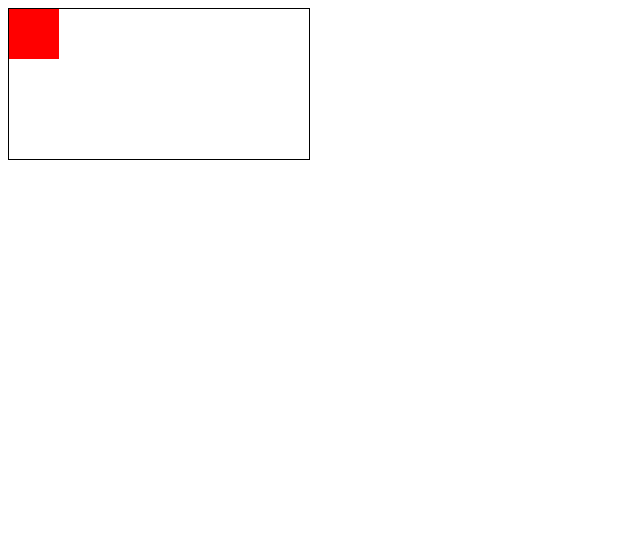
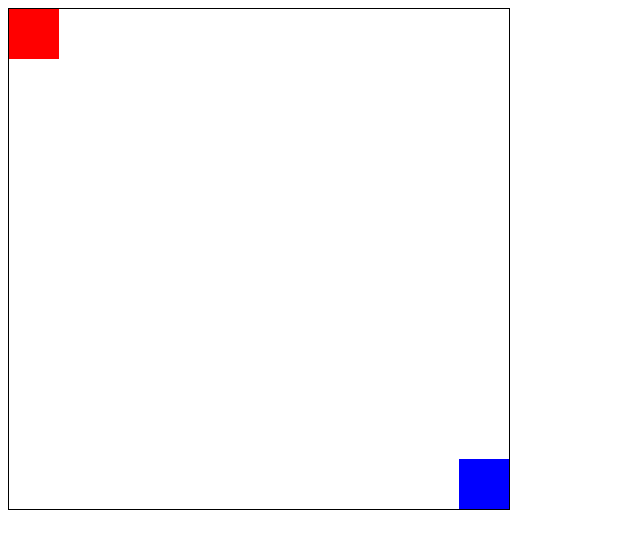
Before and after one commit to jdgarcia/canvas-playground, a plain HTML site: page index.html in a window 1280 px wide. Shown: the whole page, without its empty margins (0-640 px from the left). Drawn offline with Linux system fonts and the light colour scheme.

Commit message:
support multiple rects

```diff
--- a/index.html
+++ b/index.html
@@ -4,9 +4,8 @@
 	<link rel='stylesheet' href='style.css'>
 </head>
 <body>
+	<canvas id='canvas' width='500' height='500'></canvas>
 
-<canvas id='canvas'></canvas>
-
-<script src='main.js'></script>
+	<script src='main.js'></script>
 </body>
 </html>
--- a/main.js
+++ b/main.js
@@ -1,13 +1,14 @@
-function Rect(x, y, width, height) {
+function Rect(x, y, width, height, color) {
     var MOVEMENT_INCREMENT = 5;
 
     this.x = x || 0;
     this.y = y || 0;
     this.width = width || 50;
     this.height = height || 50;
+    this.color = color || '#000';
 
     this.draw = function draw(canvasContext) {
-        console.log(this);
+        canvasContext.fillStyle = this.color;
         canvasContext.fillRect(this.x, this.y, this.width, this.height);
     };
 
@@ -35,13 +36,20 @@ function Rect(x, y, width, height) {
     var canvas = document.getElementById('canvas');
     var context = canvas.getContext('2d');
 
-    context.fillStyle = 'rgb(255, 0, 0)';
+    var drawables = [
+        new Rect(0, 0, 50, 50, '#ff0000'),
+        new Rect(canvas.width - 50, canvas.height - 50, 50, 50, '#0000ff')
+    ];
 
-    var rect = new Rect();
-    window.addEventListener('keydown', rect.keydownHandler.bind(rect));
+    drawables.forEach(function(drawable) {
+        window.addEventListener('keydown', drawable.keydownHandler.bind(drawable));
+    });
 
     setInterval(function() {
         context.clearRect(0, 0, canvas.width, canvas.height);
-        rect.draw(context);
+
+        drawables.forEach(function(drawable) {
+            drawable.draw(context);
+        });
     }, 1000 / FPS);
 })();
```
